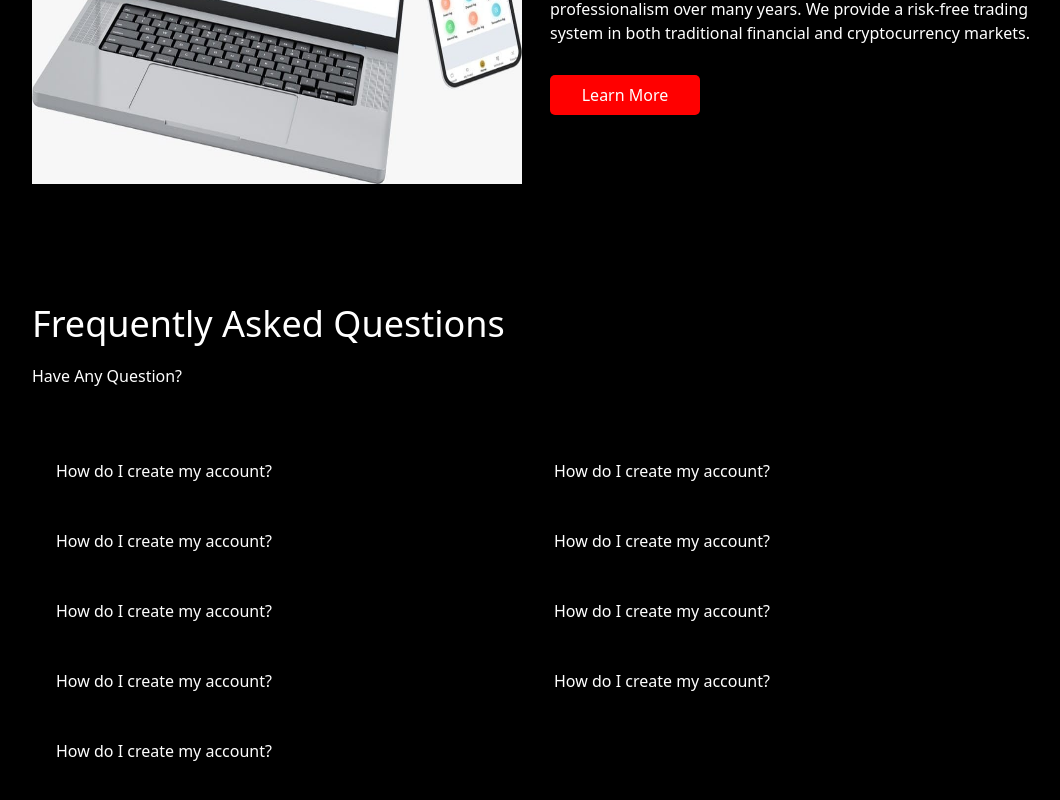
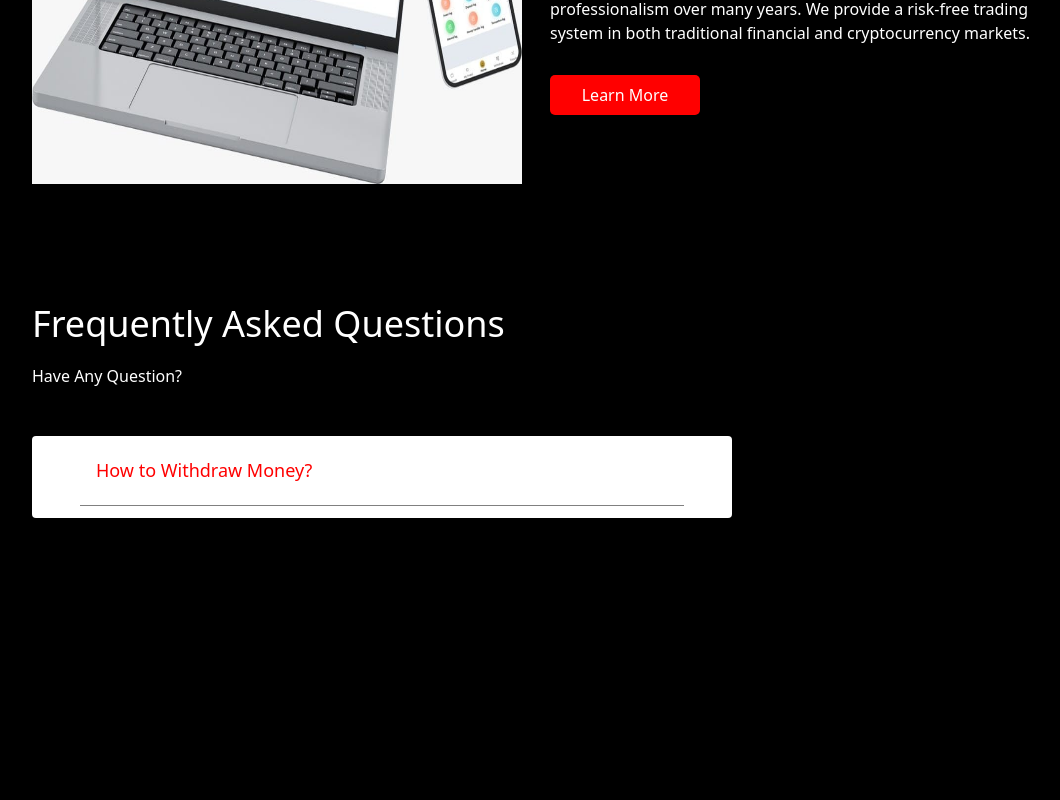
Before and after one commit to AscenxioBlog/trustfundx, a React (Vite) app: page /about in a window 1280 px wide. Shown: the part 821-1621 px from the top of the page, without its empty margins (104-1164 px from the left). Built offline with nearby package versions, Linux system fonts and the light colour scheme.

Commit message:
New Edit

```diff
--- a/package.json
+++ b/package.json
@@ -13,7 +13,7 @@
     "@tailwindcss/vite": "^4.0.6",
     "react": "^19.0.0",
     "react-dom": "^19.0.0",
-    "react-icons": "^5.4.0",
+    "react-icons": "^5.5.0",
     "react-router-dom": "^7.1.5"
   },
   "devDependencies": {
--- a/src/UI/AboutComponent/FAQsComponents.jsx
+++ b/src/UI/AboutComponent/FAQsComponents.jsx
@@ -1,5 +1,6 @@
 import React from 'react'
 import { useState } from 'react'
+import { FaPlus } from "react-icons/fa";``
 
 function FAQsComponents() {
 
@@ -7,7 +8,7 @@ function FAQsComponents() {
 
 function boy1() {
     if (account =="0px") {
-        newAccount("100px")
+        newAccount("130px")
 
 
     } else {
@@ -22,120 +23,25 @@ function boy1() {
                     <h1 className='font-medium text-4xl'>Frequently Asked Questions</h1>
                     <p className='font-medium mt-5'>Have Any Question?</p>
 
-                    <div className='min-h-[50vh] mt-12 gap-9 mx-6 grid grid-cols-2'>
-                         <div>
-                            <div className='bg-[#000000] overflow-hidden'>
-                                <div className='h-[70px] items-center font-medium flex' onClick={boy1}>
-
-                                       <p> How do I create my account?</p>
+                    <div className='lg:min-h-[50vh] lg:w-[700px] mt-12'>
+                       <div>
+                            <div className='bg-[white] rounded overflow-hidden'>
+                                <div className='h-[70px] items-center border-b border-[gray] mx-12 font-medium flex' onClick={boy1}>
+                                   <FaPlus />
+                                    <button className='text-[#FF0000] text-[18px]'> How to Withdraw Money?</button>
                                 </div>
 
-                                <p className='font-medium h-[0] m-0 bg-[#000000] ' style={{height:account,transition:"1s"}}>
-                                    Lorem ipsum dolor sit, amet consectetur adipisicing elit. Tenetur illo debitis nulla natus ullam odio in, ipsa dicta explicabo vitae aut eum soluta sit. Distinctio, magni eius! Fuga, ducimus nisi.
+                                <p className='h-[0] m-0 bg-[white] mt-3 mx-4 font-medium text-[black] text-[14px] ' style={{height:account,transition:"1s"}}>
+                                    To withdraw money from your account, you can follow these steps: 1. Log in to your account. 2. Go to the
+                                    withdrawal section. 3. Select the amount you want to withdraw (yes there’s limitations on each plan). 4.
+                                    Choose your preferred withdrawal method. 5. Confirm the withdrawal request. 6. Wait for the processing
+                                    and approval of your withdrawal request. 7. Once approved, the money will be transferred to your chosen
+                                    withdrawal met
                                 </p>
                             </div>
-
-
-                            <div className='bg-[#000000] overflow-hidden'>
-                                <div className='h-[70px] items-center font-medium flex' onClick={boy1}>
-
-                                       <p> How do I create my account?</p>
-                                </div>
-
-                                <p className='font-medium h-[0] m-0 bg-[#000000] ' style={{height:account,transition:"1s"}}>
-                                    Lorem ipsum dolor sit, amet consectetur adipisicing elit. Tenetur illo debitis nulla natus ullam odio in, ipsa dicta explicabo vitae aut eum soluta sit. Distinctio, magni eius! Fuga, ducimus nisi.
-                                </p>
-                            </div>
-
-
-                            <div className='bg-[#000000] overflow-hidden'>
-                                <div className='h-[70px] items-center font-medium flex' onClick={boy1}>
-
-                                       <p> How do I create my account?</p>
-                                </div>
-
-                                <p className='font-medium h-[0] m-0 bg-[#000000] ' style={{height:account,transition:"1s"}}>
-                                    Lorem ipsum dolor sit, amet consectetur adipisicing elit. Tenetur illo debitis nulla natus ullam odio in, ipsa dicta explicabo vitae aut eum soluta sit. Distinctio, magni eius! Fuga, ducimus nisi.
-                                </p>
-                            </div>
-
-                            <div className='bg-[#000000] overflow-hidden'>
-                                <div className='h-[70px] items-center font-medium flex' onClick={boy1}>
-
-                                       <p> How do I create my account?</p>
-                                </div>
-
-                                <p className='font-medium h-[0] m-0 bg-[#000000] ' style={{height:account,transition:"1s"}}>
-                                    Lorem ipsum dolor sit, amet consectetur adipisicing elit. Tenetur illo debitis nulla natus ullam odio in, ipsa dicta explicabo vitae aut eum soluta sit. Distinctio, magni eius! Fuga, ducimus nisi.
-                                </p>
-                            </div>
-
-                            <div className='bg-[#000000] overflow-hidden'>
-                                <div className='h-[70px] items-center font-medium flex' onClick={boy1}>
-
-                                       <p> How do I create my account?</p>
-                                </div>
-
-                                <p className='font-medium h-[0] m-0 bg-[#000000] ' style={{height:account,transition:"1s"}}>
-                                    Lorem ipsum dolor sit, amet consectetur adipisicing elit. Tenetur illo debitis nulla natus ullam odio in, ipsa dicta explicabo vitae aut eum soluta sit. Distinctio, magni eius! Fuga, ducimus nisi.
-                                </p>
-                            </div>
-                         </div>
-
-
-
-                         <div>
-                             <div className='bg-[#000000] overflow-hidden'>
-                                    <div className='h-[70px] items-center font-medium flex' onClick={boy1}>
-
-                                        <p> How do I create my account?</p>
-                                    </div>
-
-                                    <p className='font-medium h-[0] m-0 bg-[#000000] ' style={{height:account,transition:"1s"}}>
-                                        Lorem ipsum dolor sit, amet consectetur adipisicing elit. Tenetur illo debitis nulla natus ullam odio in, ipsa dicta explicabo vitae aut eum soluta sit. Distinctio, magni eius! Fuga, ducimus nisi.
-                                    </p>
-                            </div>
-
-
-                            <div className='bg-[#000000] overflow-hidden'>
-                                <div className='h-[70px] items-center font-medium flex' onClick={boy1}>
-
-                                       <p> How do I create my account?</p>
-                                </div>
-
-                                <p className='font-medium h-[0] m-0 bg-[#000000] ' style={{height:account,transition:"1s"}}>
-                                    Lorem ipsum dolor sit, amet consectetur adipisicing elit. Tenetur illo debitis nulla natus ullam odio in, ipsa dicta explicabo vitae aut eum soluta sit. Distinctio, magni eius! Fuga, ducimus nisi.
-                                </p>
-                            </div>
-
-
-                            <div className='bg-[#000000] overflow-hidden'>
-                                <div className='h-[70px] items-center font-medium flex' onClick={boy1}>
-
-                                       <p> How do I create my account?</p>
-                                </div>
-
-                                <p className='font-medium h-[0] m-0 bg-[#000000] ' style={{height:account,transition:"1s"}}>
-                                    Lorem ipsum dolor sit, amet consectetur adipisicing elit. Tenetur illo debitis nulla natus ullam odio in, ipsa dicta explicabo vitae aut eum soluta sit. Distinctio, magni eius! Fuga, ducimus nisi.
-                                </p>
-                            </div>
-
-                            <div className='bg-[#000000] overflow-hidden'>
-                                <div className='h-[70px] items-center font-medium flex' onClick={boy1}>
-
-                                       <p> How do I create my account?</p>
-                                </div>
-
-                                <p className='font-medium h-[0] m-0 bg-[#000000] ' style={{height:account,transition:"1s"}}>
-                                    Lorem ipsum dolor sit, amet consectetur adipisicing elit. Tenetur illo debitis nulla natus ullam odio in, ipsa dicta explicabo vitae aut eum soluta sit. Distinctio, magni eius! Fuga, ducimus nisi.
-                                </p>
-                            </div>
-                         </div>
+                        </div>
                     </div>
-                <div>
-
-                </div>
-            </div>
+             </div>
 
     </div>
   )
```
Also changed, not shown: 1 other file (tests, documents, lock files or other folders).
